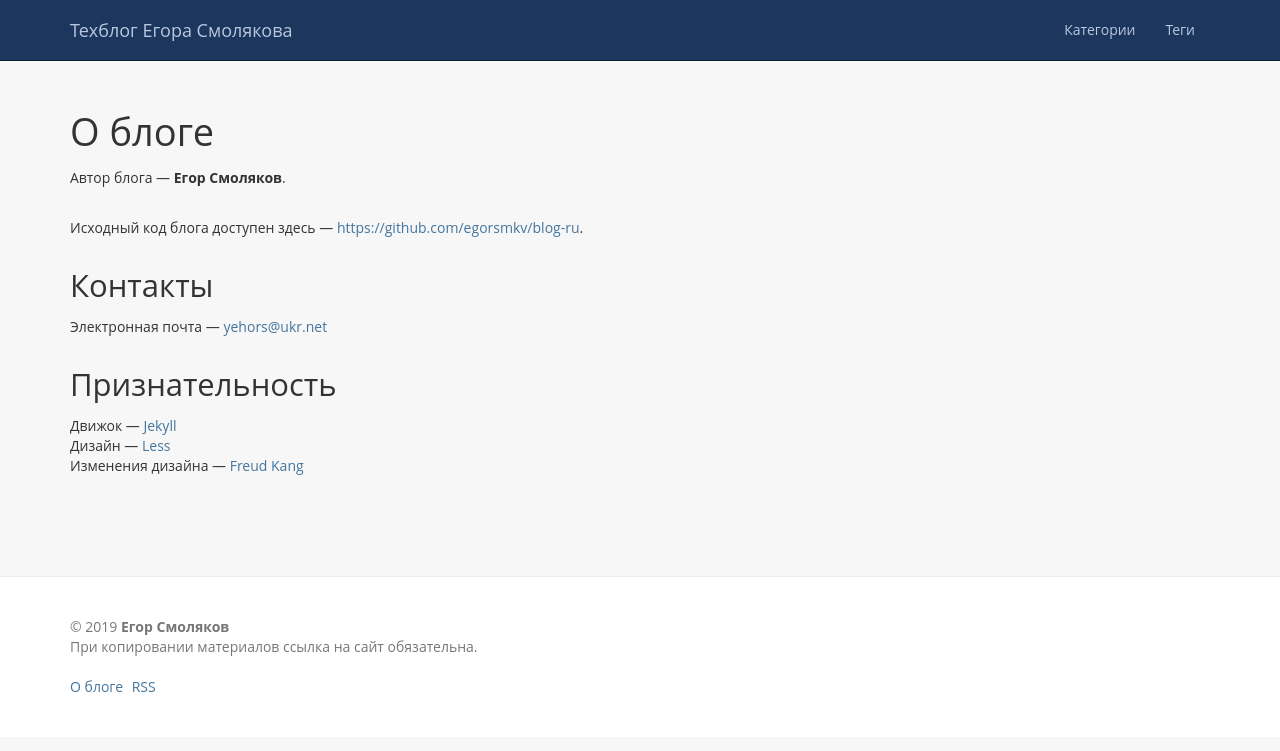
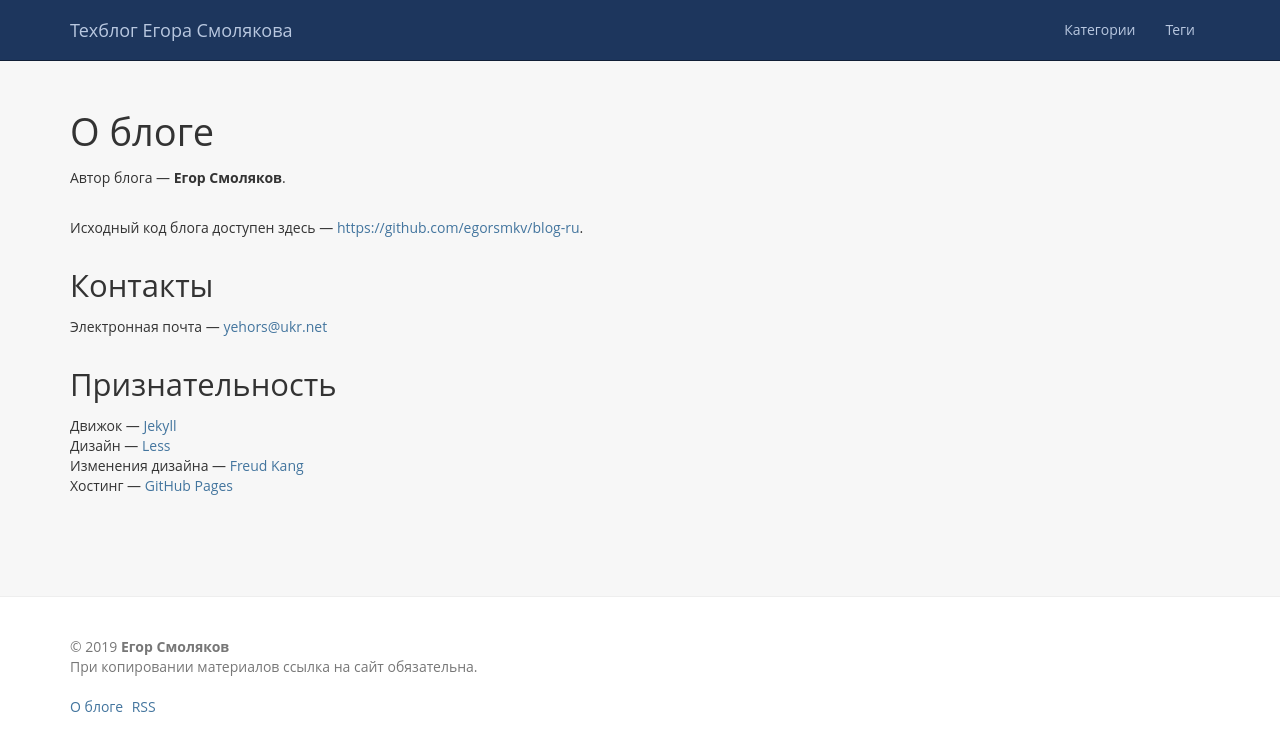
Before and after one commit to egorsmkv/blog-ru, a Jekyll site: the page built from about.html, in a window 1280 px wide. Shown: the top 751 px of the page. Built offline with Jekyll 4.4.1, drawn with Linux system fonts in a browser that asks for light colours.

Commit message:
add gh-pages to credits

```diff
--- a/about.html
+++ b/about.html
@@ -31,5 +31,6 @@ title: О блоге
   Движок &mdash; <a href="https://jekyllrb.com/">Jekyll</a> <br>
   Дизайн &mdash; <a href="http://lesscss.cn/">Less</a> <br>
   Изменения дизайна &mdash; <a href="https://www.hifreud.com/">Freud Kang</a> <br>
+  Хостинг &mdash; <a href="https://pages.github.com/">GitHub Pages</a> <br>
 
 </div>
```
